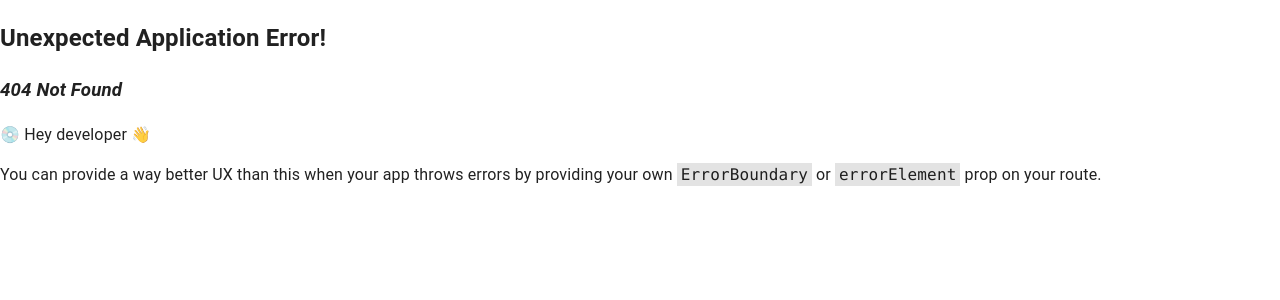
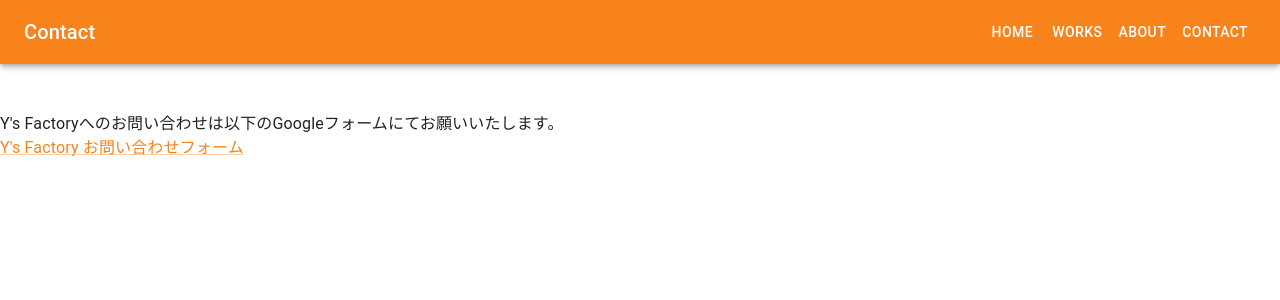
Before and after one commit to TakenoriYasugi/YsFactory, a React (Create React App) app in the folder ys-factory/: page /contact in a window 1280 px wide. Before the commit this address had no page. Shown: the top 300 px of the page. Built offline with nearby package versions, Linux system fonts and the light colour scheme.

Commit message:
お問合せフォームを作成

```diff
--- a/ys-factory/src/App.tsx
+++ b/ys-factory/src/App.tsx
@@ -8,6 +8,7 @@ import Top from './pages/Top';
 import { RouterProvider, createBrowserRouter } from 'react-router-dom';
 import Works from './pages/Works';
 import About from './pages/About';
+import Contact from './pages/Contact';
 
 
 function App() {
@@ -33,6 +34,9 @@ function App() {
     },
     { path: '/about',
       element: <About/>,
+    },
+    { path: '/contact',
+      element: <Contact/>,
     }
   ]);
 
--- /dev/null
+++ b/ys-factory/src/pages/Contact.tsx
@@ -0,0 +1,14 @@
+import { Link, Typography } from "@mui/material";
+import DrawerAppBar from "../uiparts/DrawerAppBar";
+
+const Contact = () => {
+    return (
+        <>
+            <DrawerAppBar title="Contact"/>
+            <Typography>Y's Factoryへのお問い合わせは以下のGoogleフォームにてお願いいたします。</Typography>
+            <Link href='https://docs.google.com/forms/d/e/1FAIpQLSezBeFh3aswH4NfrH_vsBu3B7o_AZjLFVjG9AMiyeo9HGAjbg/viewform?usp=sf_link'>Y's Factory お問い合わせフォーム</Link>
+        </>
+    );
+}
+
+export default Contact;
--- a/ys-factory/src/uiparts/DrawerAppBar.tsx
+++ b/ys-factory/src/uiparts/DrawerAppBar.tsx
@@ -27,7 +27,8 @@ type NavItem = {
 const navItems: NavItem[] = [
   {url: "/", text: "Home"},
   {url: "/works",text: "Works"},
-  {url: "/about", text: "About"}
+  {url: "/about", text: "About"},
+  {url: "/contact", text: "Contact"}
   ];
 
 const DrawerAppBar = ({title}: {title: string}) => {
```
